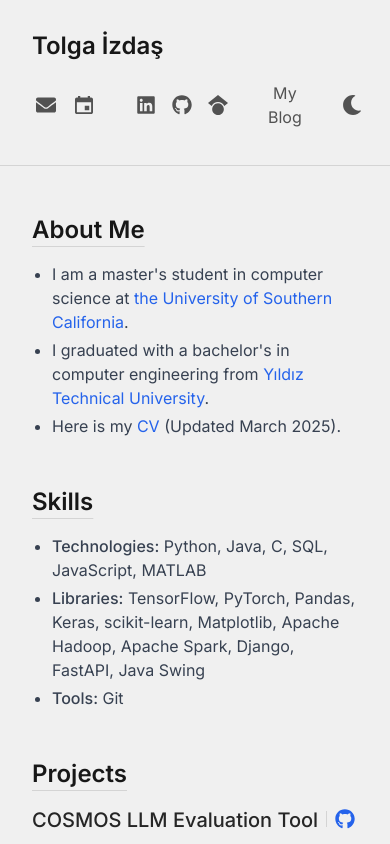
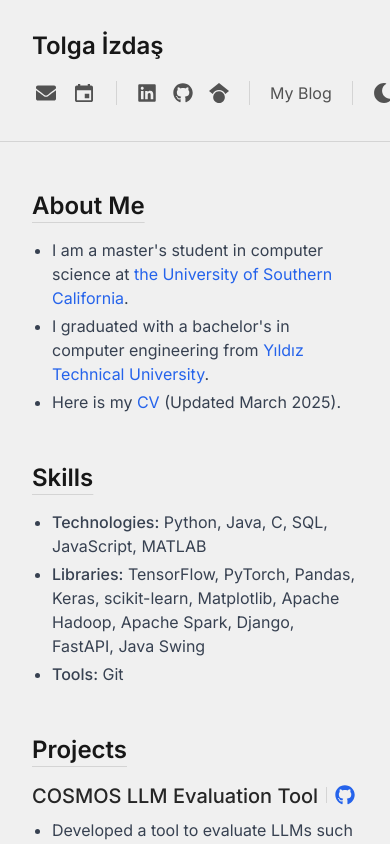
Before and after one commit to tolgaizdas/personal-website, a Next.js app: page / in a window 390 px wide. Shown: the top 844 px of the page. Built offline with nearby package versions, Linux system fonts and the light colour scheme.

Commit message:
refactor Title component layout and improve separator styles

```diff
--- a/src/components/Title.jsx
+++ b/src/components/Title.jsx
@@ -2,7 +2,6 @@ import { FaEnvelope } from "react-icons/fa";
 import { FaGithub, FaLinkedin } from "react-icons/fa";
 import { FaGoogleScholar } from "react-icons/fa6";
 import { IoMdCalendar } from "react-icons/io";
-import { FaBlog } from "react-icons/fa";
 import ThemeToggle from "./ThemeToggle";
 import Link from "next/link";
 
@@ -50,7 +49,7 @@ const Title = ({
           </div>
 
           {/* Separator Line */}
-          <div className="h-6 w-px bg-neutral-300 dark:bg-neutral-700"></div>
+          <div className="h-6 min-h-[1.5rem] w-px bg-neutral-300 dark:bg-neutral-700 flex-shrink-0"></div>
 
           {/* Social Media Buttons */}
           <div className="flex gap-2 sm:gap-4">
@@ -84,9 +83,9 @@ const Title = ({
           </div>
 
           {/* Separator Line */}
-          <div className="h-6 w-px bg-neutral-300 dark:bg-neutral-700"></div>
+          <div className="h-6 min-h-[1.5rem] w-px bg-neutral-300 dark:bg-neutral-700 flex-shrink-0"></div>
 
-          <div className="flex gap-2 sm:gap-4">
+          <div className="flex gap-2 sm:gap-4 text-nowrap">
             <Link
               href="/blog"
               className="p-1 text-neutral-600 hover:text-neutral-800 dark:text-neutral-400 dark:hover:text-neutral-200 transition-colors flex items-center text-center"
@@ -97,7 +96,7 @@ const Title = ({
           </div>
 
           {/* Separator Line */}
-          <div className="h-6 w-px bg-neutral-300 dark:bg-neutral-700"></div>
+          <div className="h-6 min-h-[1.5rem] w-px bg-neutral-300 dark:bg-neutral-700 flex-shrink-0"></div>
 
           {/* Theme Toggle */}
           <ThemeToggle />
```
